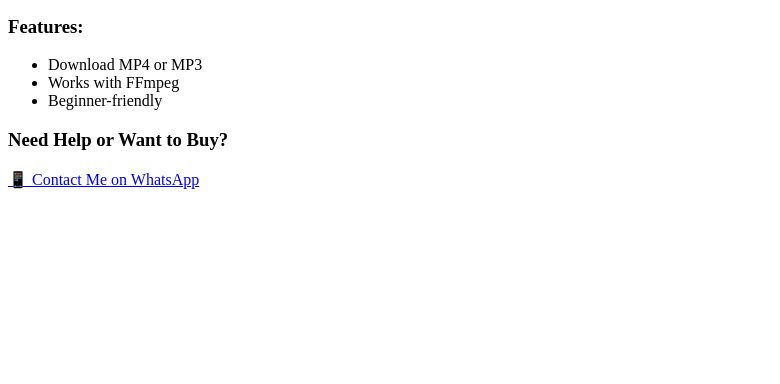
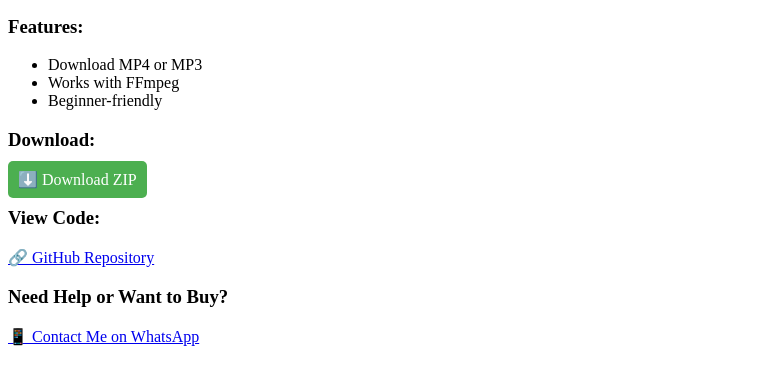
Before and after one commit to Collenv/Collen-search-engine, a plain HTML site: page YouTube-Downloader.html in a window 1280 px wide. Shown: the part 88-472 px from the top of the page, without its empty margins (0-780 px from the left). Drawn offline with Linux system fonts and the light colour scheme.

Commit message:
Update YouTube-Downloader.html

```diff
--- a/YouTube-Downloader.html
+++ b/YouTube-Downloader.html
@@ -15,6 +15,12 @@
     <li>Beginner-friendly</li>
   </ul>
 
+  <h3>Download:</h3>
+  <a href="https://github.com/collen-search-engine/youtube-downloader/archive/refs/heads/main.zip" style="background:#4CAF50;color:white;padding:10px;text-decoration:none;border-radius:5px;">⬇️ Download ZIP</a>
+
+  <h3>View Code:</h3>
+  <a href="https://github.com/collen-search-engine/youtube-downloader">🔗 GitHub Repository</a>
+
   <h3>Need Help or Want to Buy?</h3>
   <a href="https://wa.me/0720390167">📱 Contact Me on WhatsApp</a>
 </body>
```
